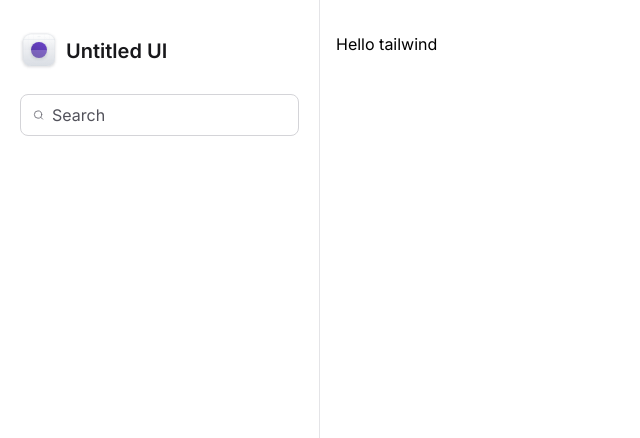
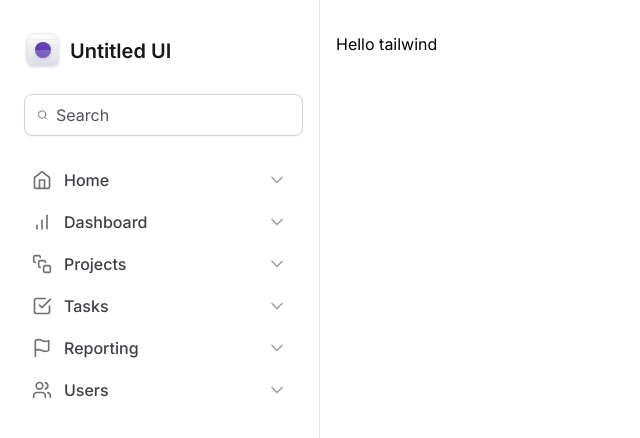
Before and after one commit to paulobeckman/tailwind-next, a Next.js app: page / in a window 1280 px wide. Shown: the top 438 px of the page, without its empty margins (0-640 px from the left). Built offline with nearby package versions, Linux system fonts and the light colour scheme.

Commit message:
feat: adicionando menu de navegação

```diff
--- a/src/components/Sidebar/Logo.tsx
+++ b/src/components/Sidebar/Logo.tsx
@@ -1,6 +1,6 @@
 export function Logo() {
   return (
-    <strong className="flex items-center gap-2 text-xl font-semibold text-zinc-900">
+    <strong className="flex mx-1 items-center gap-2 text-xl font-semibold text-zinc-900">
       <svg
         width={38}
         height={38}
--- /dev/null
+++ b/src/components/Sidebar/MainNavigation/NavItem.tsx
@@ -0,0 +1,17 @@
+import {ElementType} from 'react'
+import { ChevronDown } from 'lucide-react';
+
+export interface NavItemProps {
+  title: string;
+  icon: ElementType;
+}
+
+export function NavItem({title, icon: Icon}: NavItemProps) {
+return (
+  <a href="" className="group flex items-center gap-3 rounded px-3 py-2 hover:bg-violet-50">
+    <Icon className="h-5 w-5 text-zinc-500" />
+    <span className="font-medium text-zinc-700 group-hover:text-violet-500">{title}</span>
+    <ChevronDown className="w-5 h-5 ml-auto text-zinc-400 group-hover:text-violet-300" />
+  </a>
+  )
+}
--- /dev/null
+++ b/src/components/Sidebar/MainNavigation/index.tsx
@@ -0,0 +1,16 @@
+import { BarChart, CheckSquare, ChevronDown, Flag, Home, SquareStack, Users } from "lucide-react";
+
+import { NavItem } from "./NavItem";
+
+export function MainNavigation(){
+  return (
+    <nav className="space-y-0.5">
+     <NavItem title="Home" icon={Home} />
+     <NavItem title="Dashboard" icon={BarChart} />
+     <NavItem title="Projects" icon={SquareStack} />
+     <NavItem title="Tasks" icon={CheckSquare} />
+     <NavItem title="Reporting" icon={Flag} />
+     <NavItem title="Users" icon={Users} />
+    </nav>
+  )
+}
--- a/src/components/Sidebar/index.tsx
+++ b/src/components/Sidebar/index.tsx
@@ -1,16 +1,19 @@
 import { Search } from 'lucide-react';
 
 import { Logo } from "./Logo";
+import { MainNavigation } from './MainNavigation';
 
 export function Sidebar() {
   return (
     <aside className='border-r border-zinc-200 px-5 py-8 space-y-6'>
       <Logo />
 
-      <div className="flex w-full items-center gap-2 rounded-lg border border-zinc-300 px-3 py-2 shadow-smz">
+      <div className="flex mx-1 w-full items-center gap-2 rounded-lg border border-zinc-300 px-3 py-2 shadow-sm">
         <Search className='w-5 h-5 text-zinc-500' />
         <input className='flex-1 border-0 bg-transparent p-0 text-zinc-900 placeholder-zinc-600' placeholder='Search' />
       </div>
+
+      <MainNavigation />
     </aside>
   )
 };
```
